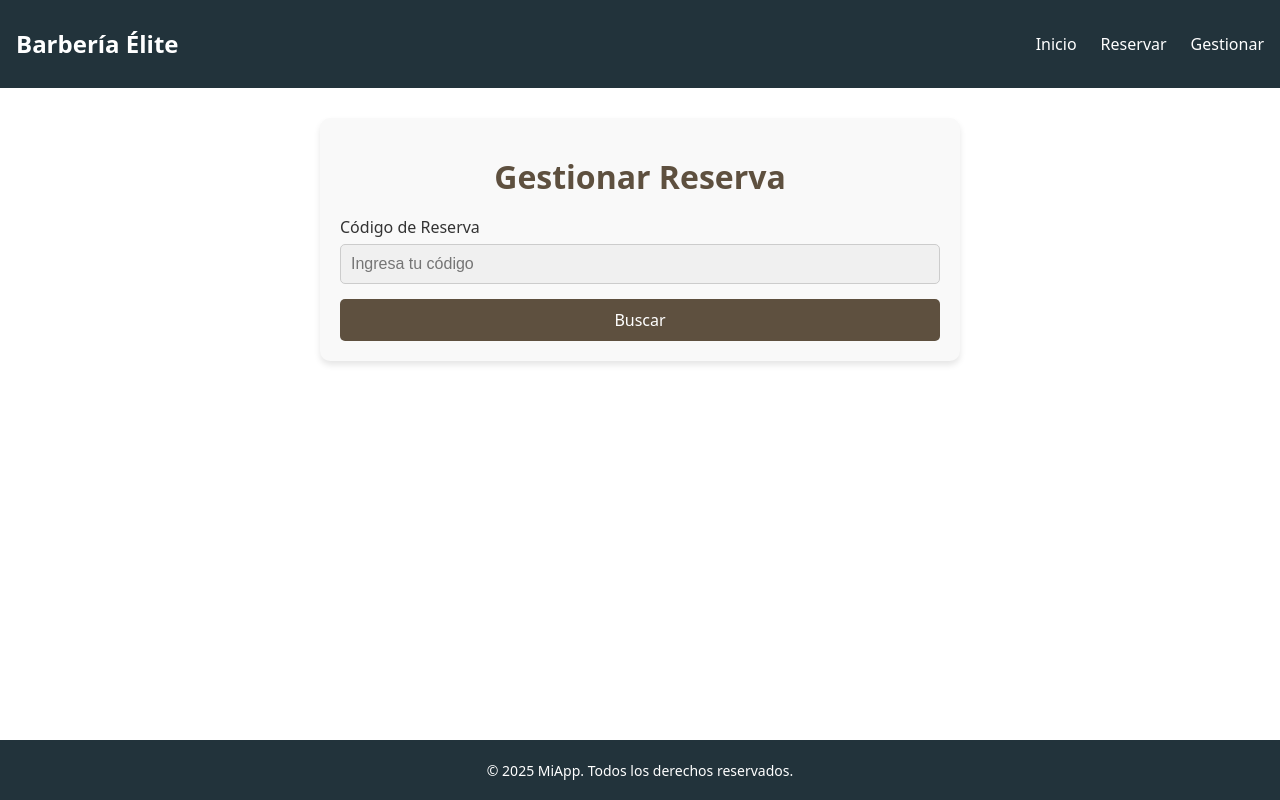
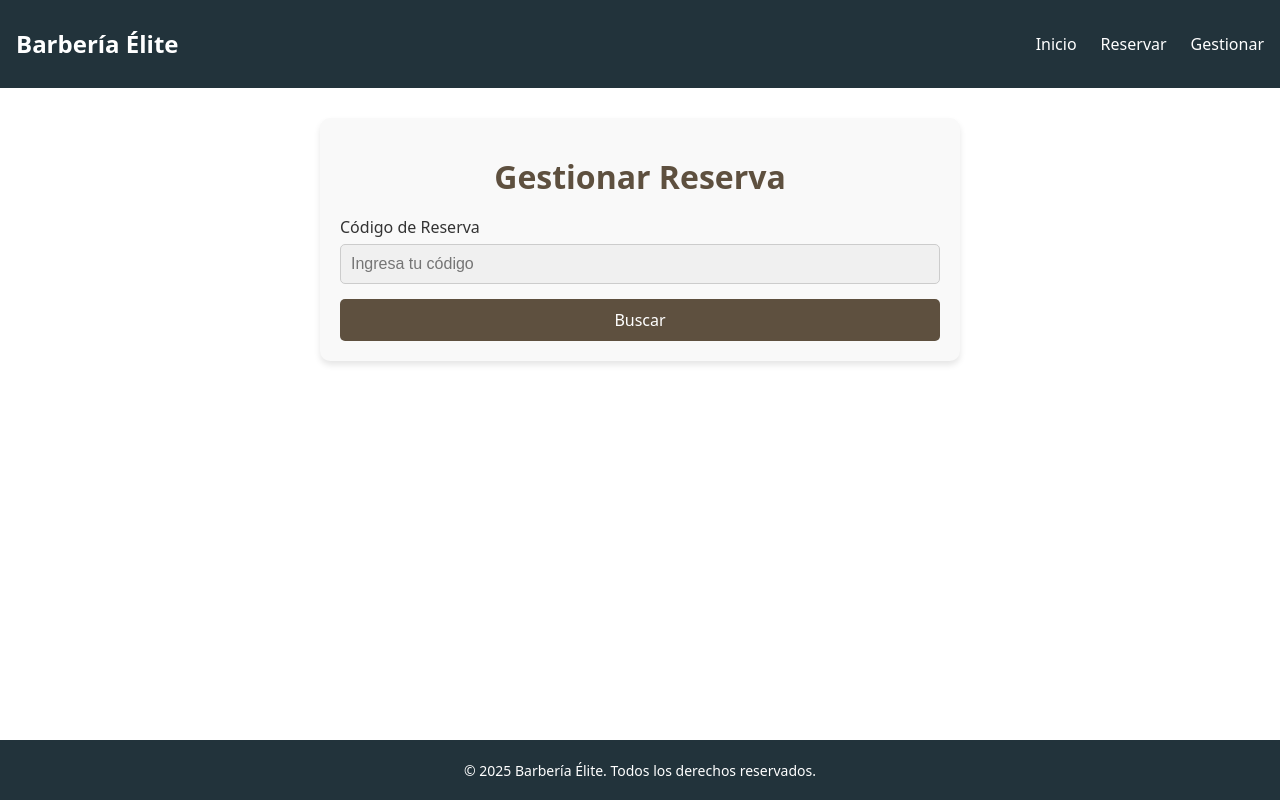
Before and after one commit to danfigg/computacion-tolerante-fallas, a React (Vite) app in the folder 07-microservices/microservices-web/: page /gestionar in a window 1280 px wide. Built offline with nearby package versions, Linux system fonts and the light colour scheme.

Commit message:
style: change name footer

```diff
--- a/07-microservices/microservices-web/src/components/Footer.jsx
+++ b/07-microservices/microservices-web/src/components/Footer.jsx
@@ -3,7 +3,7 @@
 function Footer() {
   return (
     <footer className={styles.footer}>
-      <p>&copy; {new Date().getFullYear()} MiApp. Todos los derechos reservados.</p>
+      <p>&copy; {new Date().getFullYear()} Barbería Élite. Todos los derechos reservados.</p>
     </footer>
   );
 }
```
